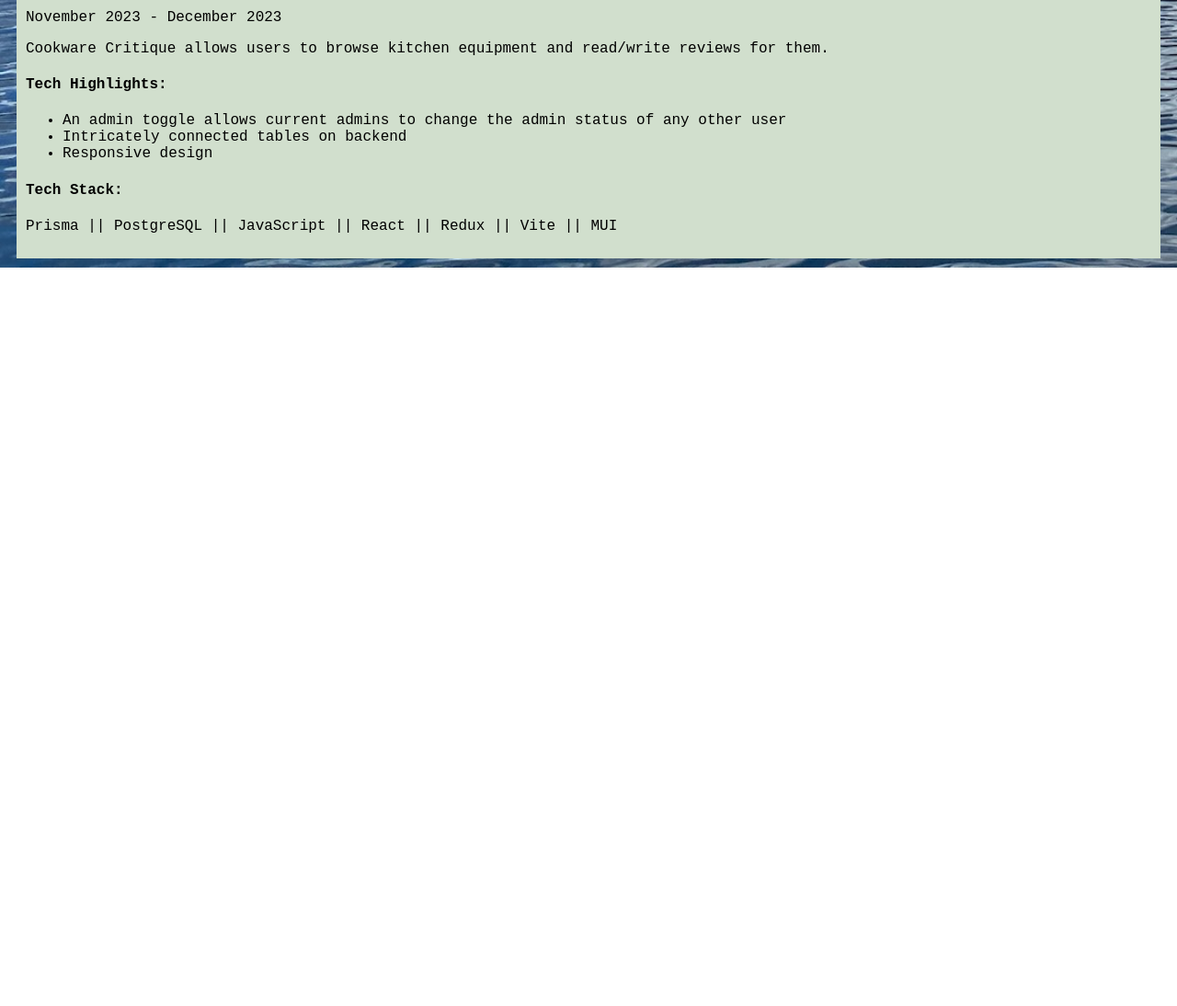
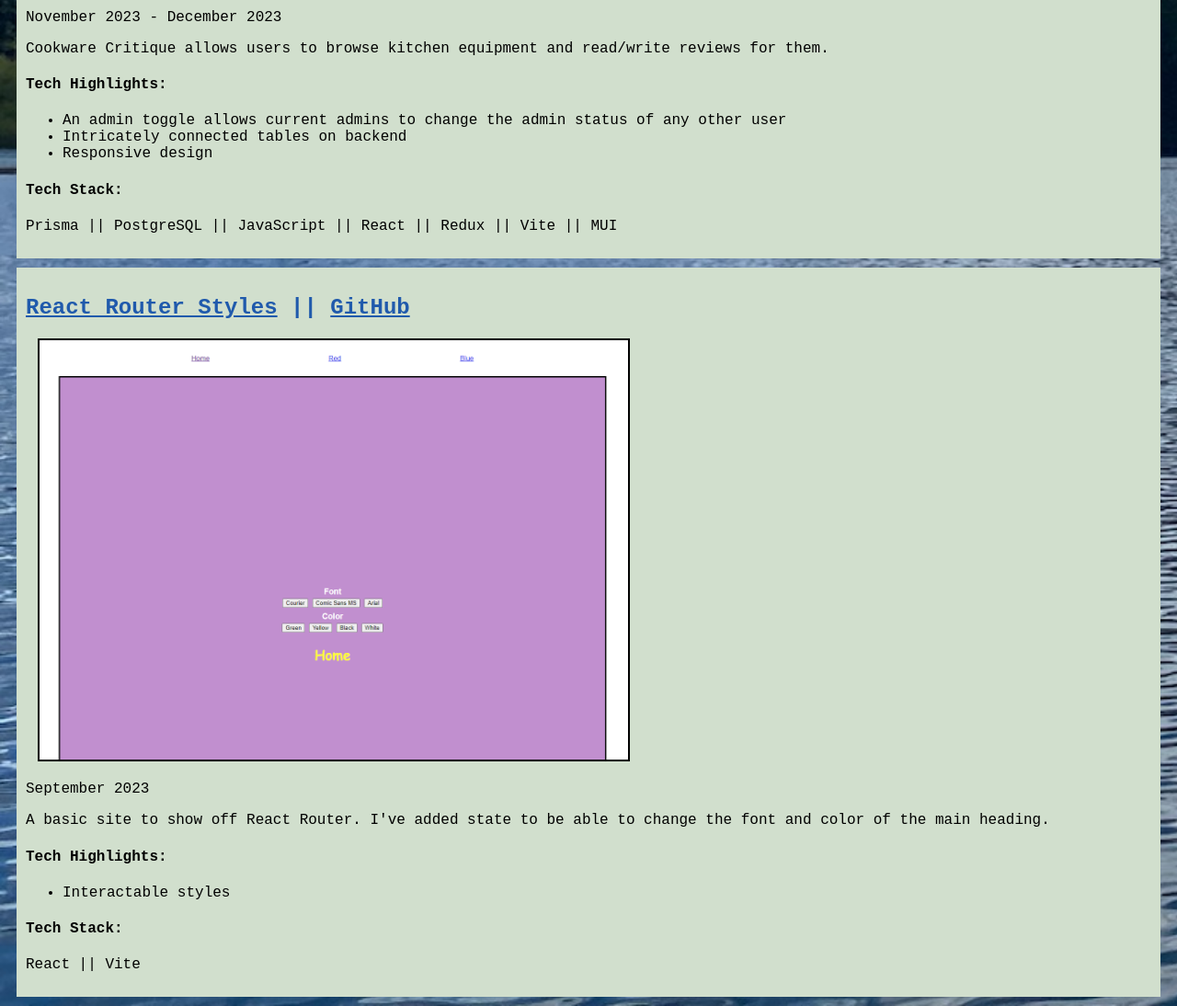
Before and after one commit to mvandell/Personal-Website, a plain HTML site: page index.html in a window 1280 px wide. Shown: the part 1432-2526 px from the top of the page at 92% size. Before the commit the page ends 1723 px from the top, so only its background shows below. Drawn offline with Linux system fonts and the light colour scheme.

Commit message:
added a 3rd website to projects

```diff
--- a/index.html
+++ b/index.html
@@ -48,6 +48,18 @@
         <h4>Tech Stack:</h4>
         <p>Prisma || PostgreSQL || JavaScript || React || Redux || Vite || MUI</p>
     </section>
+    <section>
+        <h2><a href="https://react-router-styles.netlify.app/">React Router Styles</a> || <a href="https://github.com/mvandell/react-router">GitHub</a></h2>
+        <img class="screenshot" src="./ReactRouterStyles.png" alt="screenshot of React Router Styles homepage" />
+        <p>September 2023</p>
+        <p>A basic site to show off React Router. I've added state to be able to change the font and color of the main heading.</p>
+        <h4>Tech Highlights:</h4>
+        <ul>
+            <li>Interactable styles</li>
+        </ul>
+        <h4>Tech Stack:</h4>
+        <p>React || Vite</p>
+    </section>
 
 </body>
 
```
Also changed, not shown: ReactRouterStyles.png (added), 1 other file.
